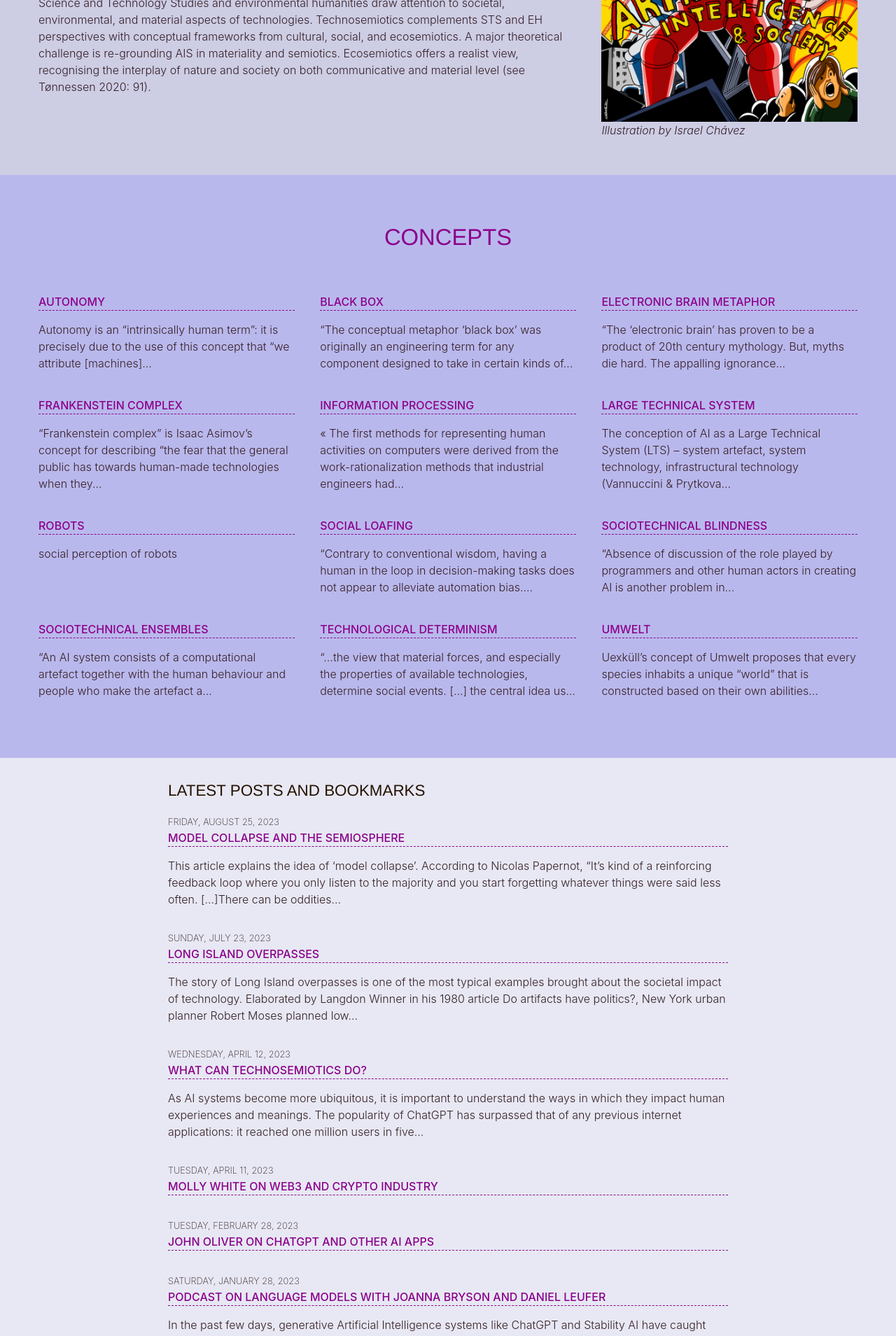
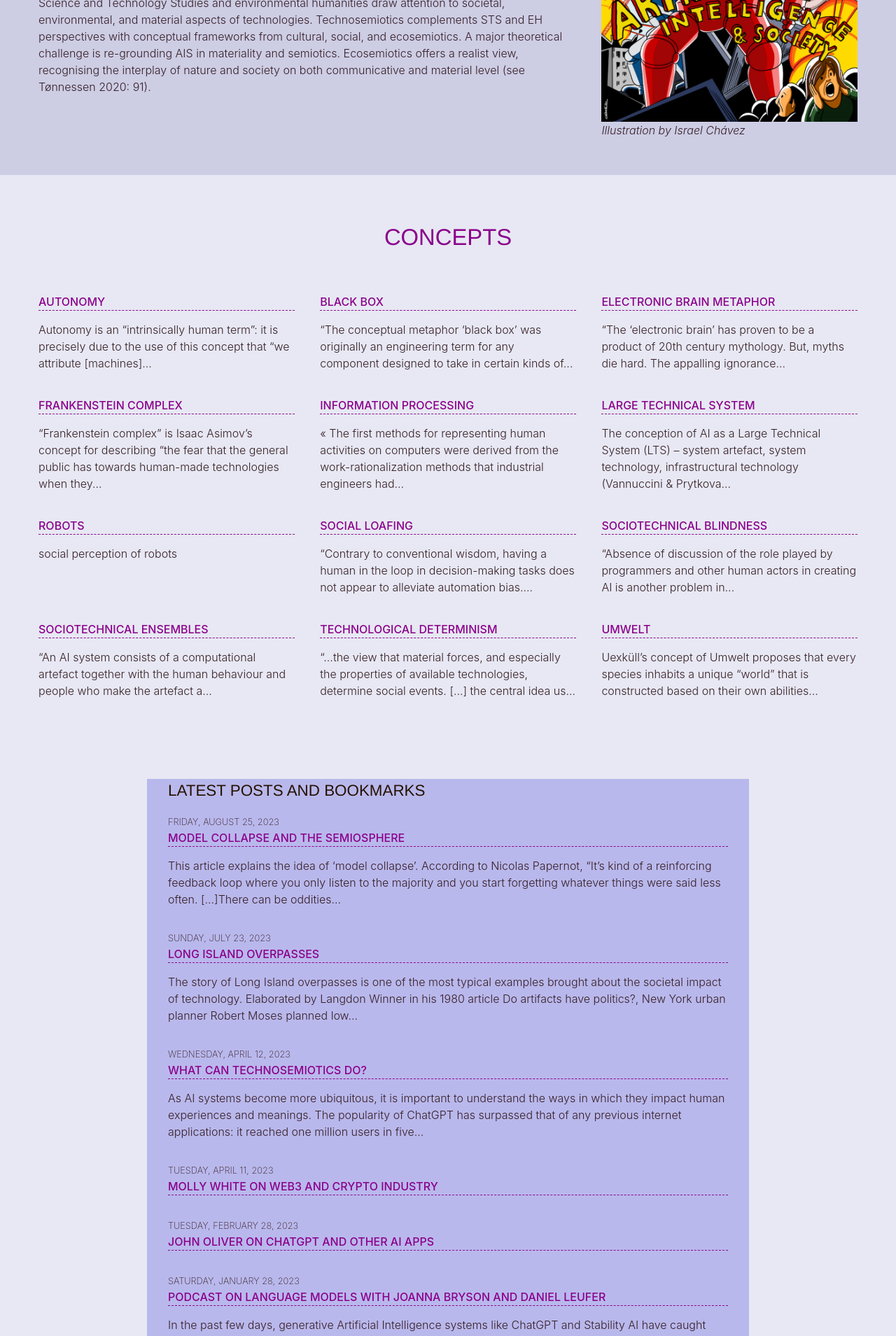
Before and after one commit to technosemiotics/technosemiotics.net, a Jekyll site: the page built from index.md, in a window 1280 px wide. Shown: the part 334-2243 px from the top of the page at 70% size. Built offline with Jekyll 4.4.1, drawn with Linux system fonts in a browser that asks for light colours.

Commit message:
Update home.html

```diff
--- a/_layouts/home.html
+++ b/_layouts/home.html
@@ -16,7 +16,7 @@ layout: base
 </div>
 
 <!-- CONCEPTS GRID -->
-  <div class="hero-rm periwinkle">
+  <div class="hero-rm">
     <div class="hero-wrapper">
 
 {% assign posts = site.concepts %}
@@ -32,7 +32,7 @@ layout: base
 
 <!-- posts and bookmarks list -->
 <main class="page-content" aria-label="Content">
-  <div class="wrapper">
+  <div class="wrapper periwinkle">
     <div class="home">
       {% if site.paginate %}
         {% assign posts = paginator.posts %}
```
